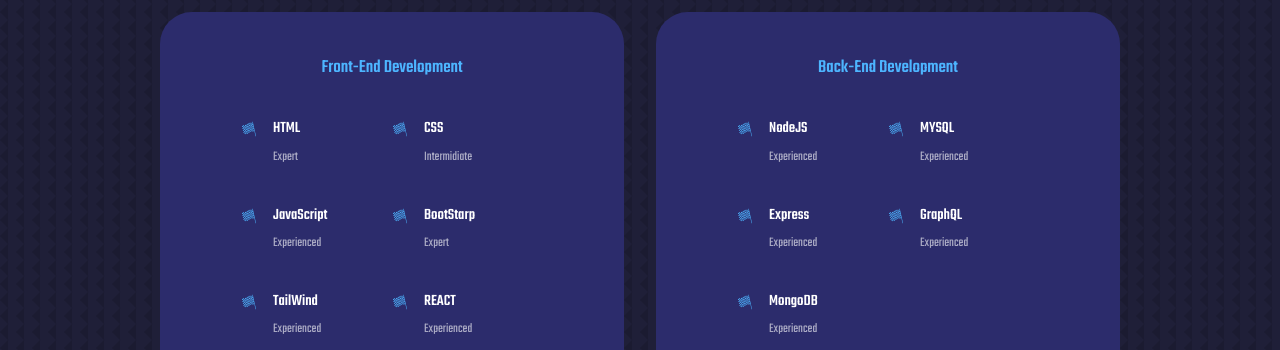
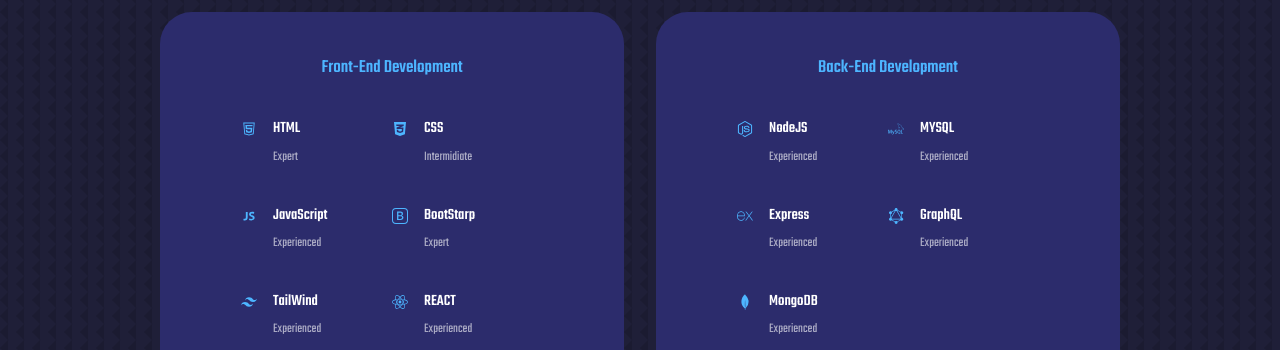
Before and after one commit to mathewosad/Mathew-Osad, a React (Create React App) app: page / in a window 1280 px wide. Shown: the part 1820-2170 px from the top of the page. Built offline with nearby package versions, Linux system fonts and the light colour scheme.

Commit message:
finished up the experience.css and fixed couple of errors on my index.css and expeience.jsx

```diff
--- a/src/components/experience/Experience.jsx
+++ b/src/components/experience/Experience.jsx
@@ -1,6 +1,18 @@
 import React from 'react'
 import './experience.css'
+import {AiOutlineHtml5} from 'react-icons/ai'
+import {FaCss3Alt} from 'react-icons/fa'
+import {BsBootstrap} from 'react-icons/bs'
+import {SiNodedotjs} from 'react-icons/si'
+import {SiMysql} from 'react-icons/si'
+import {SiExpress} from 'react-icons/si'
 import {GiCheckeredFlag} from 'react-icons/gi'
+import {DiJavascript1} from 'react-icons/di'
+import {SiTailwindcss} from 'react-icons/si'
+import {FaReact} from 'react-icons/fa'
+import {GrGraphQl} from 'react-icons/gr'
+import {SiMongodb} from 'react-icons/si'
+
 
 const Experience = () => {
   return (
@@ -13,42 +25,42 @@
           <h3>Front-End Development</h3>
           <div className="experience__content">
             <article className='experience__details'>
-              <GiCheckeredFlag className='experience__details-icon'/>
+              <AiOutlineHtml5 className='experience__details-icon'/>
               <div>
                 <h4>HTML</h4>
                 <small className='text-light'>Expert</small>
               </div>
             </article>
             <article className='experience__details'>
-              <GiCheckeredFlag className='experience__details-icon'/>
+              <FaCss3Alt className='experience__details-icon'/>
               <div>
                 <h4>CSS</h4>
                 <small className='text-light'>Intermidiate</small>
               </div>
             </article>
             <article className='experience__details'>
-              <GiCheckeredFlag className='experience__details-icon'/>
+              <DiJavascript1 className='experience__details-icon'/>
               <div>
                 <h4>JavaScript</h4>
                 <small className='text-light'>Experienced</small>
               </div>
             </article>
             <article className='experience__details'>
-              <GiCheckeredFlag className='experience__details-icon'/>
+              <BsBootstrap className='experience__details-icon'/>
               <div>
                 <h4>BootStarp</h4>
                 <small className='text-light'>Expert</small>
               </div>
             </article>
             <article className='experience__details'>
-              <GiCheckeredFlag className='experience__details-icon'/>
+              <SiTailwindcss className='experience__details-icon'/>
               <div>
                 <h4>TailWind</h4>
                 <small className='text-light'>Experienced</small>
               </div>
             </article>
             <article className='experience__details'>
-              <GiCheckeredFlag className='experience__details-icon'/>
+              <FaReact className='experience__details-icon'/>
               <div>
                 <h4>REACT</h4>
                 <small className='text-light'>Experienced</small>
@@ -62,28 +74,28 @@
         <h3>Back-End Development</h3>
           <div className="experience__content">
             <article className='experience__details'>
-              <GiCheckeredFlag className='experience__details-icon'/>
+              <SiNodedotjs className='experience__details-icon'/>
               <div>
                 <h4>NodeJS</h4>
                 <small className='text-light'>Experienced</small>
               </div>
             </article>
             <article className='experience__details'>
-              <GiCheckeredFlag className='experience__details-icon'/>
+              <SiMysql className='experience__details-icon'/>
               <div>
                 <h4>MYSQL</h4>
                 <small className='text-light'>Experienced</small>
               </div>
             </article>
             <article className='experience__details'>
-              <GiCheckeredFlag className='experience__details-icon'/>
+              <SiExpress className='experience__details-icon'/>
               <div>
                 <h4>Express</h4>
                 <small className='text-light'>Experienced</small>
               </div>
             </article>
             <article className='experience__details'>
-              <GiCheckeredFlag className='experience__details-icon'/>
+              <GrGraphQl className='experience__details-icon'/>
               <div>
                 <h4>GraphQL</h4>
                 <small className='text-light'>Experienced</small>
@@ -95,7 +107,7 @@
               <small className='text-light'>Experienced</small>
             </article> */}
             <article className='experience__details'>
-              <GiCheckeredFlag className='experience__details-icon'/>
+              <SiMongodb className='experience__details-icon'/>
               <div>
                 <h4>MongoDB</h4>
                 <small className='text-light'>Experienced</small>
```
